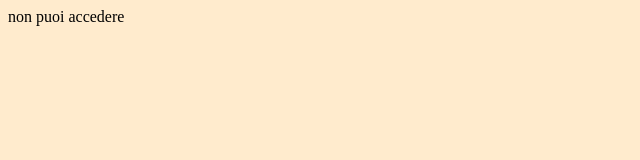
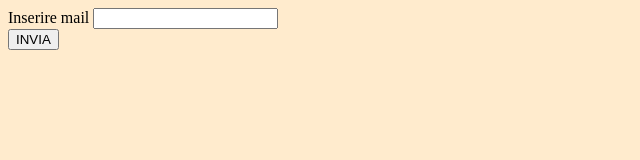
Before and after one commit to ALANOMAM/js-mail-dadi, a plain HTML site: page MAIL/index.html in a window 1280 px wide. Shown: the whole page, without its empty margins (0-640 px from the left). Drawn offline with Linux system fonts and the light colour scheme.

Commit message:
sistemato la logica e aggiunto la parte di esposizione del risultato in dom

```diff
--- a/MAIL/index.html
+++ b/MAIL/index.html
@@ -7,6 +7,12 @@
     <link rel="stylesheet" href="style.css">
 </head>
 <body>
+    <div>
+ <label for="myMail">Inserire mail</label>
+ <input type="text" id="myMail">
+  </div>
+
+ <button id="btn">INVIA</button>
 
 <div id="output"></div>
 <script src="index.js"></script>
--- a/MAIL/index.js
+++ b/MAIL/index.js
@@ -5,27 +5,30 @@ controlla che sia nella lista di chi può accedere (qui quindi dovremmo creare d
 stampa un messaggio appropriato sull’esito del controllo.
 */
 
-let userMail = "omam@alam.com"
+let userMail = document.querySelector("#myMail")
 let mails = ["omam@alan.com","marco@mengoni.com","nloga@andy.com","violani@pietro.com","spanu@gabriel.com"]
+let button = document.querySelector("#btn")
+const result = document.querySelector("#output")
+
+button.addEventListener("click",
+function(){
 
 
-const result = document.querySelector("#output")
+    for(let i=0; i<mails.length; i++){
+
+     if(userMail.value === mails[i] ){
+           result.innerHTML=" puoi accedere"
+           //per uscire al ciclo
+            mails.length=0;
+
+        } else /*if(userMail != mails[i])*/{
+           result.innerHTML=" non puoi accedere"
+        }
 
 
-for(let i=0; i<mails.length; i++){
-
- if(userMail === mails[i] ){
-    result.innerHTML="puoi accedere"
-    console.log("puoi accedere")
-    //per uscire al ciclo
-    mails.length=0;
-
- } else{
-    result.innerHTML="non puoi accedere"
-    console.log(" non puoi accedere")
-    //per uscire al ciclo
-    mails.length=0;
- }
+       }
 
 
 }
+
+)
```
